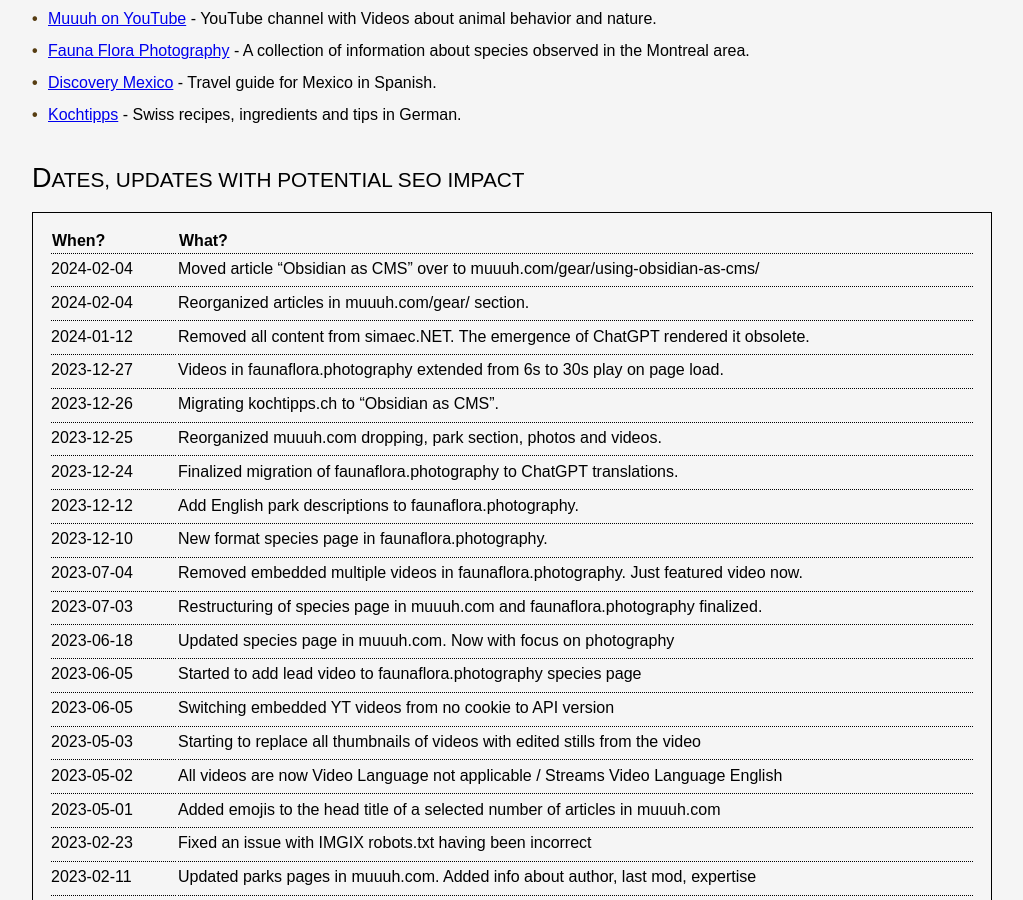
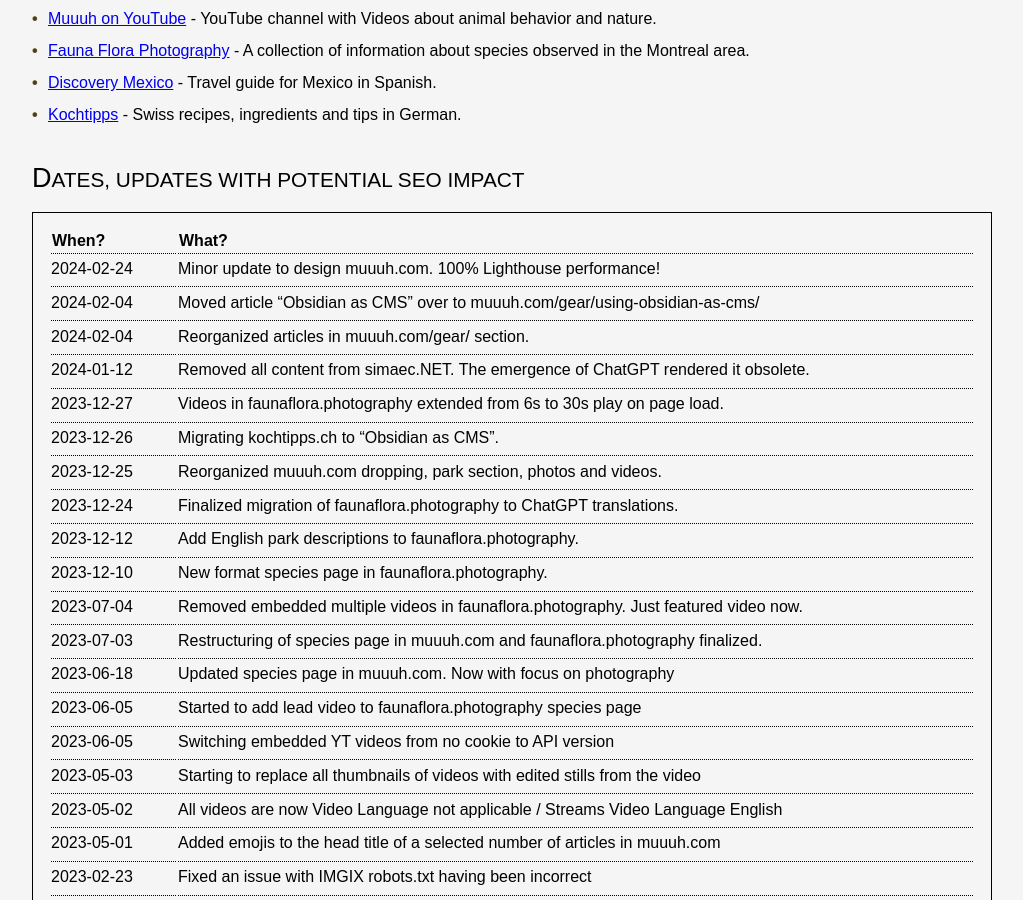
Before and after one commit to KHMuller/khmuller.github.io, a Jekyll site: the page built from index.md, in a window 1280 px wide and 900 px high, scrolled down 313 px. Shown: the whole window, without its empty margins (128-1151 px from the left). Built offline with Jekyll 4.4.1, drawn with Linux system fonts in a browser that asks for light colours.

Commit message:
Mini change

```diff
--- a/index.md
+++ b/index.md
@@ -19,6 +19,7 @@ Exploring the principles of evolutionary biology, self-awareness, empathy, and c
 
 |When?|What?|
 |:---|:---|
+|2024-02-24|Minor update to design muuuh.com. 100% Lighthouse performance!|
 |2024-02-04|Moved article "Obsidian as CMS" over to muuuh.com/gear/using-obsidian-as-cms/|
 |2024-02-04|Reorganized articles in muuuh.com/gear/ section.|
 |2024-01-12|Removed all content from simaec.NET. The emergence of ChatGPT rendered it obsolete.|
```
